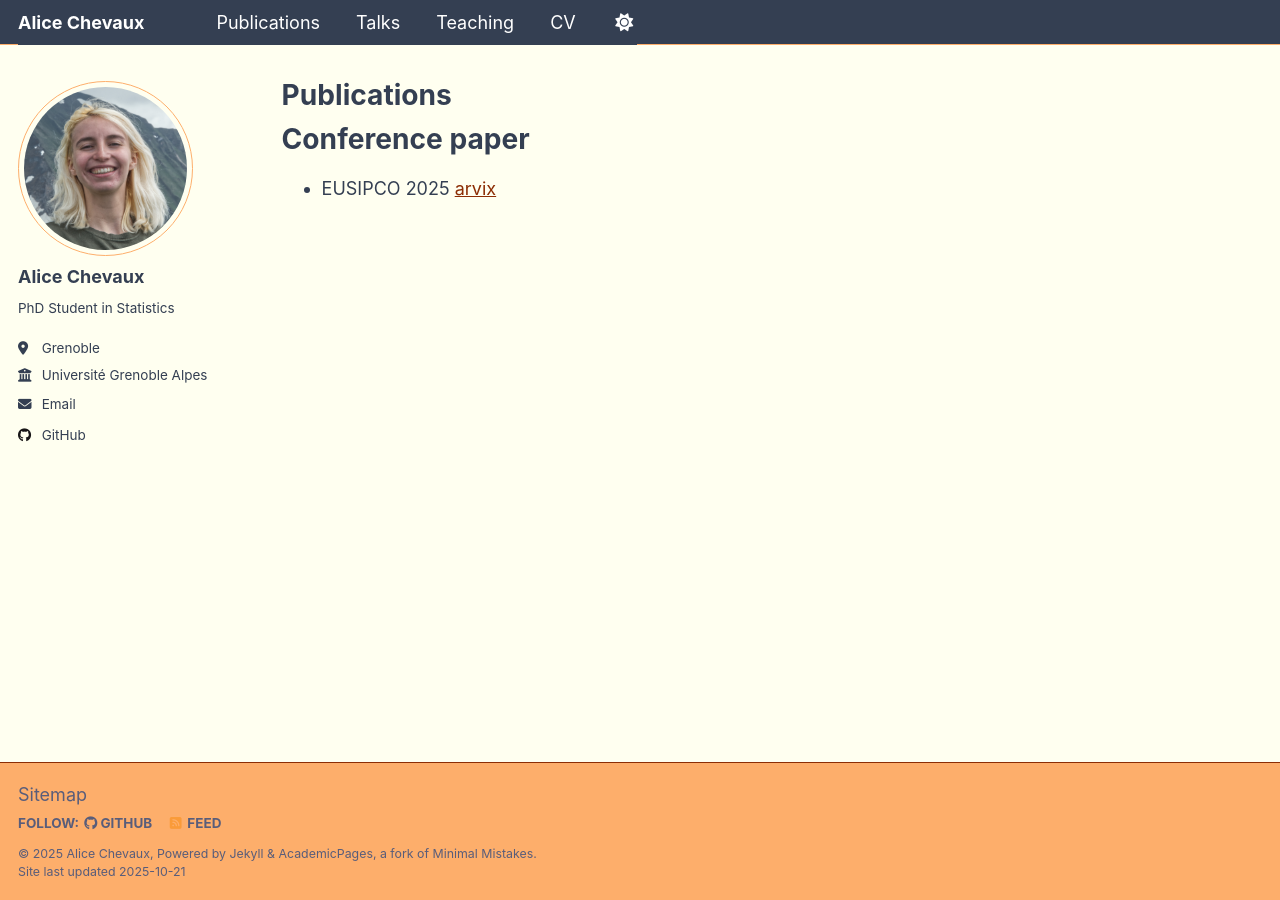
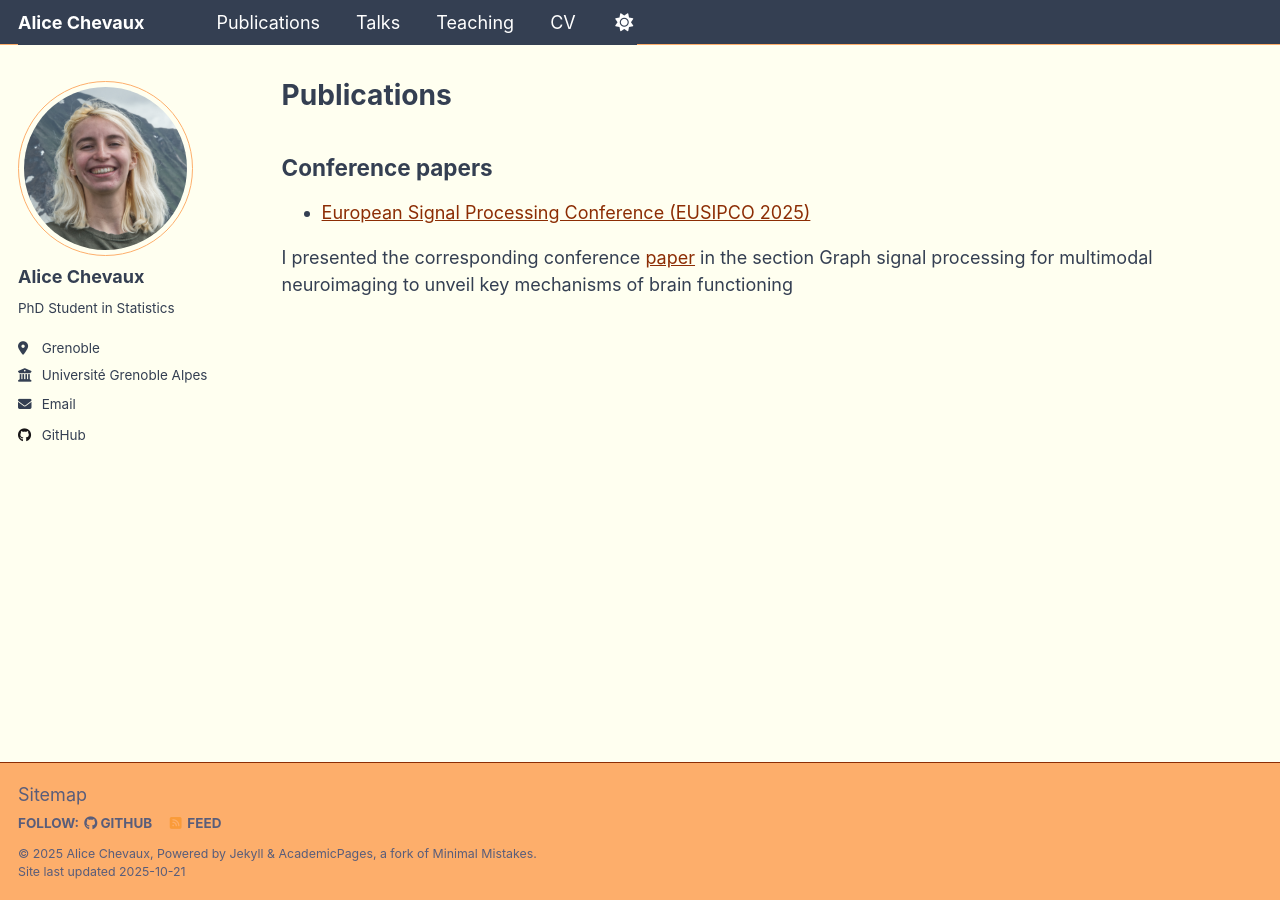
Before and after one commit to alicechevaux/alicechevaux.github.io, a Jekyll site: the page built from _pages/publications.md, in a window 1280 px wide. Built offline with Jekyll 4.4.1, drawn with Linux system fonts in a browser that asks for light colours.

Commit message:
Update publications.md

```diff
--- a/_pages/publications.md
+++ b/_pages/publications.md
@@ -8,6 +8,8 @@ author_profile: true
 
 {% include base_path %}
 
-# Conference paper
+## Conference papers
 
-- EUSIPCO 2025 [arvix](https://arxiv.org/abs/2503.15012)
+- [European Signal Processing Conference (EUSIPCO 2025)](https://eusipco2025.org)
+
+I presented the corresponding conference [paper](https://eusipco2025.org/wp-content/uploads/pdfs/0001075.pdf) in the section Graph signal processing for multimodal neuroimaging to unveil key mechanisms of brain functioning
```
